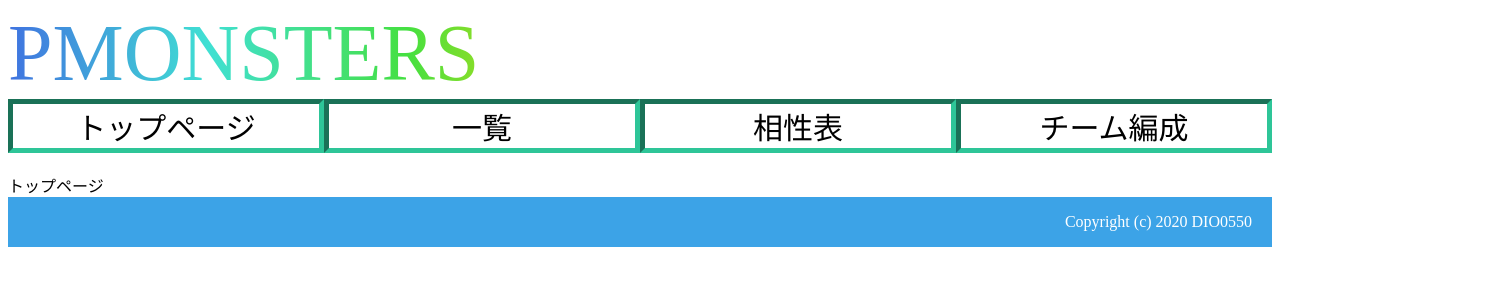
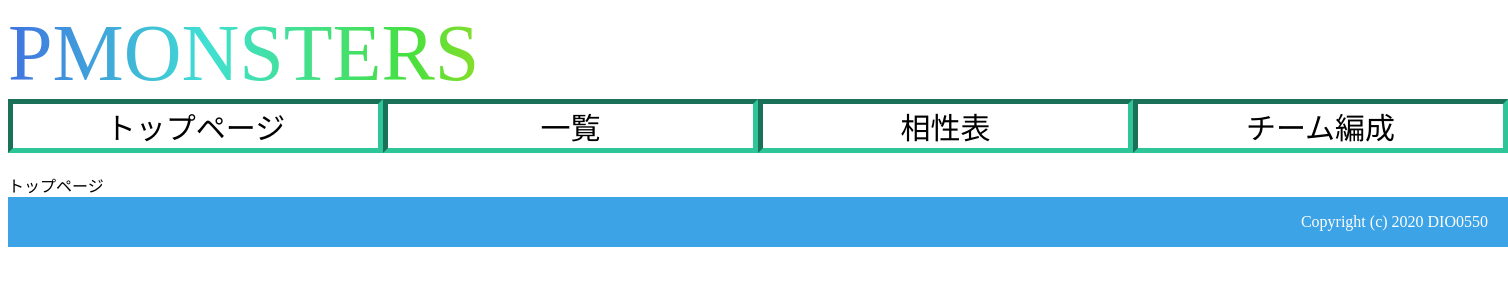
Before and after one commit to DIO0550/DPWiki, a React app in the folder src/frontend/: page / in a window 1280 px wide. Shown: the top 300 px of the page, 1508 px wide, since content can reach past the window. Built offline with nearby package versions, Linux system fonts and the light colour scheme.

Commit message:
sassを適用。

```diff
--- a/src/frontend/component/App.jsx
+++ b/src/frontend/component/App.jsx
@@ -5,11 +5,12 @@ import Footer from './Footer.jsx';
 import TopPage from './TopPage.jsx';
 import MonsterList from './MonsterList.jsx';
 import TabMenu from './TabMenu.jsx';
+import styles from '../stylesheet/app.sass';
 
 export default class App extends React.Component {
   render () {
     return (
-      <div>
+      <div className={styles['app-container']}>
         <Header />
         <TabMenu />
         <Router>
```
